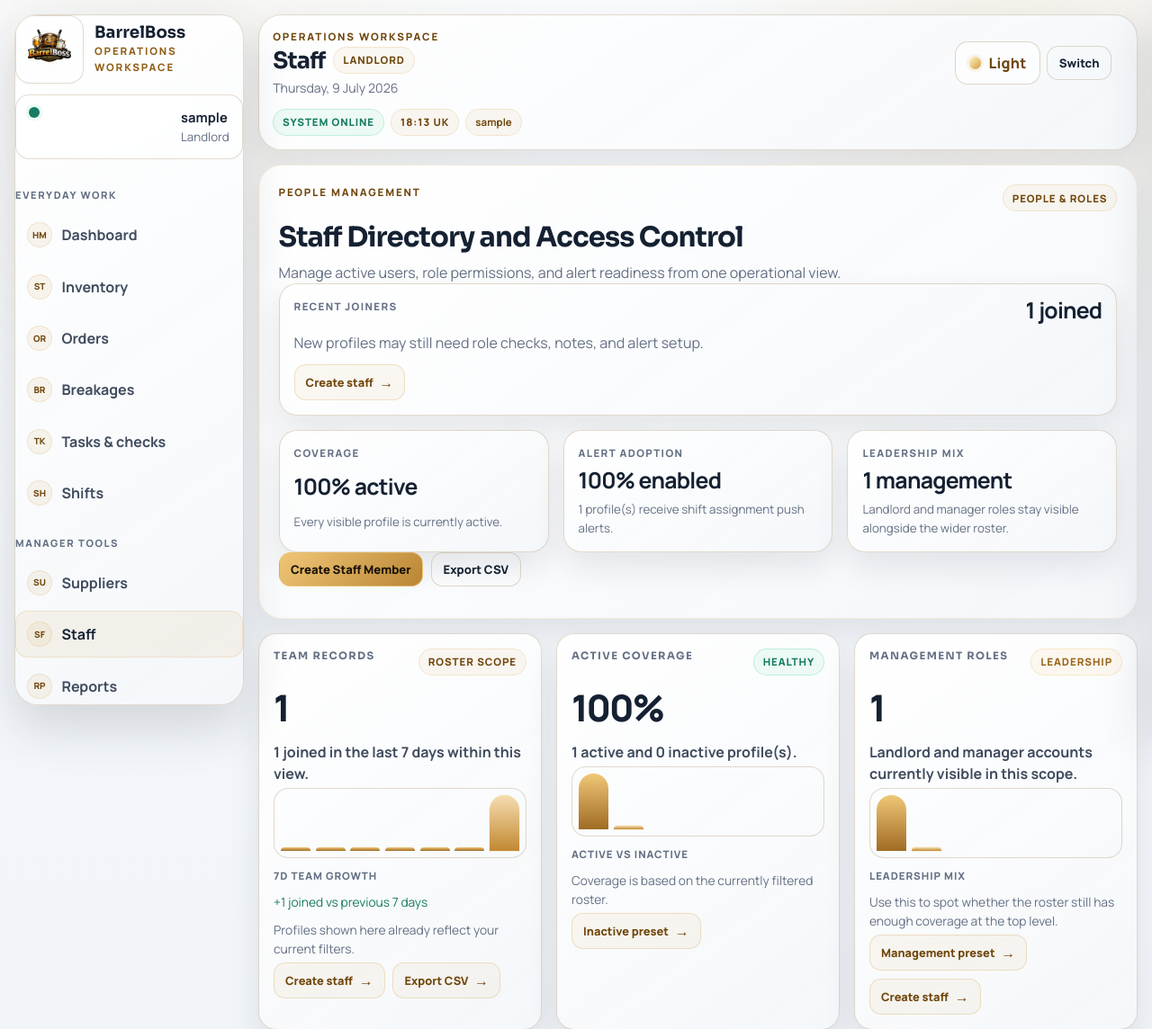
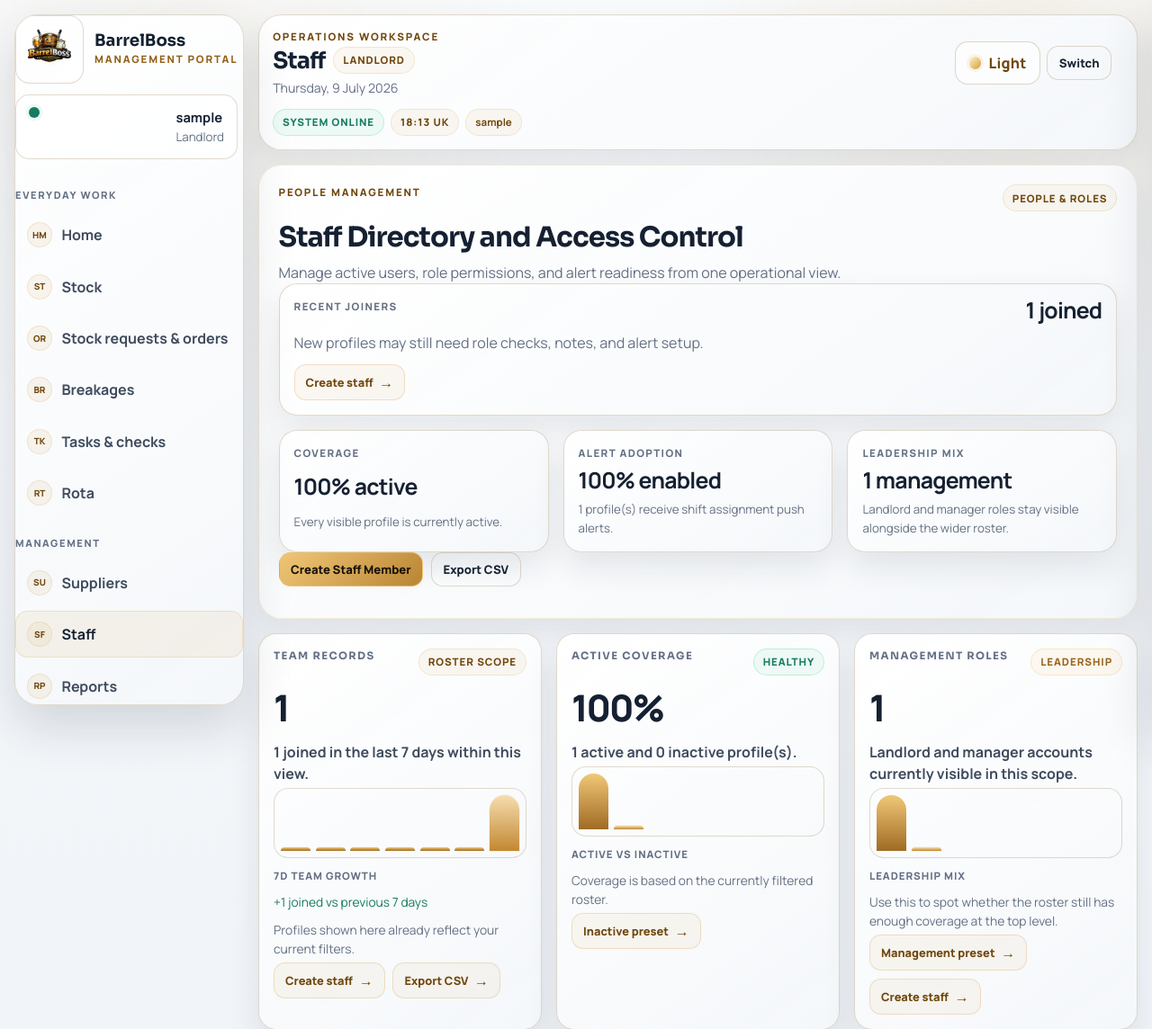
Before and after one commit to McauleeMaddison/BarrelBoss, a Django app: page /staff/ in a window 1280 px wide. Shown: the top 1144 px of the page at 90% size. Run offline with Django 4.2, Linux system fonts and the light colour scheme; the visitor is signed in with stand-in values (Sample User, id 1); data comes from the database, SQL or seed files in the repository.

Commit message:
staff function upgraded

```diff
--- a/templates/base.html
+++ b/templates/base.html
@@ -28,7 +28,7 @@
         })();
     </script>
     <link rel="stylesheet" href="{% static 'css/app.css' %}?v=20260709-mobile-nav2">
-    <link rel="stylesheet" href="{% static 'css/layouts.css' %}?v=20260709-structure1">
+    <link rel="stylesheet" href="{% static 'css/app.css' %}?v=20260709-clean-portals1">
     <link rel="icon" type="image/png" href="{% static 'images/barrelboss-logo.png' %}">
     <link rel="shortcut icon" href="{% static 'images/barrelboss-logo.png' %}">
     <link rel="manifest" href="{% static 'manifest.webmanifest' %}">
--- a/templates/partials/layout/mobile_dock.html
+++ b/templates/partials/layout/mobile_dock.html
@@ -4,9 +4,10 @@
         href="{% url role_home_url_name %}"
         data-dock-icon="HM"
     >
-        <span class="mobile-dock-label">{% if is_management %}Home{% else %}Today{% endif %}</span>
+        <span class="mobile-dock-label">Home</span>
     </a>
 
+    {% if is_management %}
         <a
             class="mobile-dock-link{% if current == 'stock:list' %} active{% endif %}"
             href="{% url 'stock:list' %}"
@@ -18,12 +19,11 @@
         <a
             class="mobile-dock-link{% if current == 'orders:list' or current == 'orders:add' or current == 'orders:edit' %} active{% endif %}"
             href="{% url 'orders:list' %}"
-        data-dock-icon="{% if is_management %}OR{% else %}RQ{% endif %}"
+            data-dock-icon="OR"
         >
-        <span class="mobile-dock-label">{% if is_management %}Orders{% else %}Requests{% endif %}</span>
+            <span class="mobile-dock-label">Orders</span>
         </a>
 
-    {% if is_management %}
         <a
             class="mobile-dock-link{% if current == 'breakages:list' %} active{% endif %}"
             href="{% url 'breakages:list' %}"
@@ -39,17 +39,33 @@
         >
             <span class="mobile-dock-label">Tasks</span>
         </a>
+
+        <a
+            class="mobile-dock-link{% if current == 'stock:list' %} active{% endif %}"
+            href="{% url 'stock:list' %}"
+            data-dock-icon="ST"
+        >
+            <span class="mobile-dock-label">Stock</span>
+        </a>
+
+        <a
+            class="mobile-dock-link{% if current == 'shifts:list' %} active{% endif %}"
+            href="{% url 'shifts:list' %}"
+            data-dock-icon="RT"
+        >
+            <span class="mobile-dock-label">Rota</span>
+        </a>
     {% endif %}
 
     <button
         type="button"
-        class="mobile-dock-link mobile-dock-button"
+        class="mobile-dock-link mobile-dock-button{% if current == 'orders:add' or current == 'breakages:add' %} active{% endif %}"
         data-nav-toggle
         aria-label="Open menu"
         aria-controls="main-navigation"
         aria-expanded="false"
         data-dock-icon="ME"
     >
-        <span class="mobile-dock-label">Menu</span>
+        <span class="mobile-dock-label">More</span>
     </button>
 </nav>
--- a/templates/partials/layout/sidebar.html
+++ b/templates/partials/layout/sidebar.html
@@ -1,103 +1,195 @@
 {% load static %}
+
 <aside class="sidebar" id="main-navigation">
     <div class="brand-wrap">
         <div class="brand-block">
             <a class="brand" href="{% url role_home_url_name %}">
                 <div class="brand-mark">
-                    <img class="brand-logo" src="{% static 'images/barrelboss-logo.png' %}" alt="BarrelBoss logo">
+                    <img
+                        class="brand-logo"
+                        src="{% static 'images/barrelboss-logo.png' %}"
+                        alt="BarrelBoss logo"
+                    >
                     <div class="brand-copy">
                         <span class="brand-title">BarrelBoss</span>
-                        <p class="brand-subtitle">Operations Workspace</p>
+                        <p class="brand-subtitle">
+                            {% if is_management %}
+                                Management Portal
+                            {% else %}
+                                Staff Portal
+                            {% endif %}
+                        </p>
                     </div>
                 </div>
             </a>
+
             <div class="sidebar-presence" role="status" aria-label="Signed in user">
                 <span class="sidebar-presence-dot" aria-hidden="true"></span>
                 <div class="sidebar-presence-copy">
-                    <strong>{{ request.user.get_username|default:'Guest' }}</strong>
+                    <strong>{{ request.user.get_username|default:"Guest" }}</strong>
                     <small>{{ user_role_label }}</small>
                 </div>
             </div>
         </div>
-        <button type="button" class="sidebar-close" aria-label="Close navigation">✕</button>
+
+        <button type="button" class="sidebar-close" aria-label="Close navigation">
+            ✕
+        </button>
     </div>
+
     <nav class="nav-links" aria-label="Main menu">
         <div class="nav-section nav-section-operations">
             <p class="nav-section-title">Everyday work</p>
 
-            <a class="nav-link{% if current == 'dashboard:home' or current == 'dashboard:staff_portal' or current == 'dashboard:management_portal' %} active{% endif %}" href="{% url role_home_url_name %}" data-nav-icon="HM">
-                {% if is_management %}Dashboard{% else %}Today{% endif %}
-            </a>
-
-            <a class="nav-link{% if current == 'stock:list' %} active{% endif %}" href="{% url 'stock:list' %}" data-nav-icon="ST">
-                Inventory
+            <a
+                class="nav-link{% if current == 'dashboard:home' or current == 'dashboard:staff_portal' or current == 'dashboard:management_portal' %} active{% endif %}"
+                href="{% url role_home_url_name %}"
+                data-nav-icon="HM"
+            >
+                Home
             </a>
 
             {% if is_management %}
-                <a class="nav-link{% if current == 'orders:list' or current == 'orders:add' or current == 'orders:edit' %} active{% endif %}" href="{% url 'orders:list' %}" data-nav-icon="OR">
-                    Orders
+                <a
+                    class="nav-link{% if current == 'stock:list' %} active{% endif %}"
+                    href="{% url 'stock:list' %}"
+                    data-nav-icon="ST"
+                >
+                    Stock
                 </a>
 
-                <a class="nav-link{% if current == 'breakages:list' %} active{% endif %}" href="{% url 'breakages:list' %}" data-nav-icon="BR">
+                <a
+                    class="nav-link{% if current == 'orders:list' or current == 'orders:add' or current == 'orders:edit' %} active{% endif %}"
+                    href="{% url 'orders:list' %}"
+                    data-nav-icon="OR"
+                >
+                    Stock requests &amp; orders
+                </a>
+
+                <a
+                    class="nav-link{% if current == 'breakages:list' %} active{% endif %}"
+                    href="{% url 'breakages:list' %}"
+                    data-nav-icon="BR"
+                >
                     Breakages
                 </a>
 
-                <a class="nav-link{% if current == 'checklists:list' %} active{% endif %}" href="{% url 'checklists:list' %}" data-nav-icon="TK">
+                <a
+                    class="nav-link{% if current == 'checklists:list' %} active{% endif %}"
+                    href="{% url 'checklists:list' %}"
+                    data-nav-icon="TK"
+                >
                     Tasks &amp; checks
                 </a>
 
-                <a class="nav-link{% if current == 'shifts:list' %} active{% endif %}" href="{% url 'shifts:list' %}" data-nav-icon="SH">
-                    Shifts
+                <a
+                    class="nav-link{% if current == 'shifts:list' %} active{% endif %}"
+                    href="{% url 'shifts:list' %}"
+                    data-nav-icon="RT"
+                >
+                    Rota
                 </a>
             {% else %}
-                <a class="nav-link{% if current == 'orders:list' or current == 'orders:add' or current == 'orders:edit' %} active{% endif %}" href="{% url 'orders:list' %}" data-nav-icon="RQ">
-                    Requests
+                <a
+                    class="nav-link{% if current == 'checklists:list' %} active{% endif %}"
+                    href="{% url 'checklists:list' %}"
+                    data-nav-icon="TK"
+                >
+                    My tasks
                 </a>
 
-                <a class="nav-link{% if current == 'checklists:list' %} active{% endif %}" href="{% url 'checklists:list' %}" data-nav-icon="TK">
-                    Tasks
+                <a
+                    class="nav-link{% if current == 'stock:list' %} active{% endif %}"
+                    href="{% url 'stock:list' %}"
+                    data-nav-icon="ST"
+                >
+                    Stock
                 </a>
 
-                <a class="nav-link{% if current == 'breakages:list' %} active{% endif %}" href="{% url 'breakages:list' %}" data-nav-icon="BR">
-                    Incidents
-                </a>
-
-                <a class="nav-link{% if current == 'shifts:list' %} active{% endif %}" href="{% url 'shifts:list' %}" data-nav-icon="SH">
-                    Shifts
+                <a
+                    class="nav-link{% if current == 'shifts:list' %} active{% endif %}"
+                    href="{% url 'shifts:list' %}"
+                    data-nav-icon="RT"
+                >
+                    My rota
                 </a>
             {% endif %}
         </div>
 
         {% if is_management %}
-            <div class="nav-section nav-section-administration">
-                <p class="nav-section-title">Manager tools</p>
+            <div class="nav-section nav-section-management">
+                <p class="nav-section-title">Management</p>
 
-                <a class="nav-link{% if current == 'suppliers:list' %} active{% endif %}" href="{% url 'suppliers:list' %}" data-nav-icon="SU">
+                <a
+                    class="nav-link{% if current == 'suppliers:list' %} active{% endif %}"
+                    href="{% url 'suppliers:list' %}"
+                    data-nav-icon="SU"
+                >
                     Suppliers
                 </a>
 
-                <a class="nav-link{% if current == 'staff' %} active{% endif %}" href="{% url 'staff' %}" data-nav-icon="SF">
+                <a
+                    class="nav-link{% if current == 'staff' %} active{% endif %}"
+                    href="{% url 'staff' %}"
+                    data-nav-icon="SF"
+                >
                     Staff
                 </a>
 
-                <a class="nav-link{% if current == 'reports' %} active{% endif %}" href="{% url 'reports' %}" data-nav-icon="RP">
+                <a
+                    class="nav-link{% if current == 'reports' %} active{% endif %}"
+                    href="{% url 'reports' %}"
+                    data-nav-icon="RP"
+                >
                     Reports
                 </a>
             </div>
 
-            <div class="nav-section nav-section-system">
+            <div class="nav-section nav-section-advanced">
                 <p class="nav-section-title">Advanced setup</p>
 
-                <a class="nav-link{% if current == 'sales:list' or current == 'sales:add' or current == 'sales:edit' %} active{% endif %}" href="{% url 'sales:list' %}" data-nav-icon="TL">
+                <a
+                    class="nav-link{% if current == 'sales:list' or current == 'sales:add' or current == 'sales:edit' %} active{% endif %}"
+                    href="{% url 'sales:list' %}"
+                    data-nav-icon="TL"
+                >
                     Till &amp; daily takings
                 </a>
 
-                <a class="nav-link{% if current == 'audit:list' %} active{% endif %}" href="{% url 'audit:list' %}" data-nav-icon="AU">
+                <a
+                    class="nav-link{% if current == 'audit:list' %} active{% endif %}"
+                    href="{% url 'audit:list' %}"
+                    data-nav-icon="AU"
+                >
                     Activity history
                 </a>
 
-                <a class="nav-link{% if current == 'settings' %} active{% endif %}" href="{% url 'settings' %}" data-nav-icon="SE">
+                <a
+                    class="nav-link{% if current == 'settings' %} active{% endif %}"
+                    href="{% url 'settings' %}"
+                    data-nav-icon="SE"
+                >
                     Settings
+                </a>
+            </div>
+        {% else %}
+            <div class="nav-section nav-section-staff-send">
+                <p class="nav-section-title">Quick send</p>
+
+                <a
+                    class="nav-link{% if current == 'orders:add' %} active{% endif %}"
+                    href="{% url 'orders:add' %}"
+                    data-nav-icon="RQ"
+                >
+                    Request stock
+                </a>
+
+                <a
+                    class="nav-link{% if current == 'breakages:add' %} active{% endif %}"
+                    href="{% url 'breakages:add' %}"
+                    data-nav-icon="BR"
+                >
+                    Report breakage
                 </a>
             </div>
         {% endif %}
@@ -105,6 +197,8 @@
 
     <form action="{% url 'logout' %}" method="post" class="logout-form">
         {% csrf_token %}
-        <button type="submit" class="logout-btn">Sign Out</button>
+        <button type="submit" class="logout-btn">
+            Sign Out
+        </button>
     </form>
 </aside>
```
Lines whose indentation alone changed are shown as unchanged.
